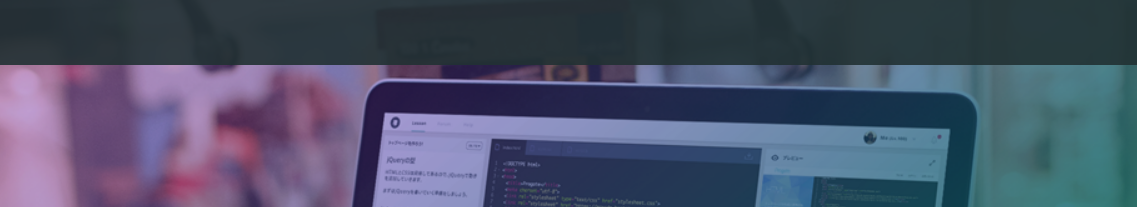
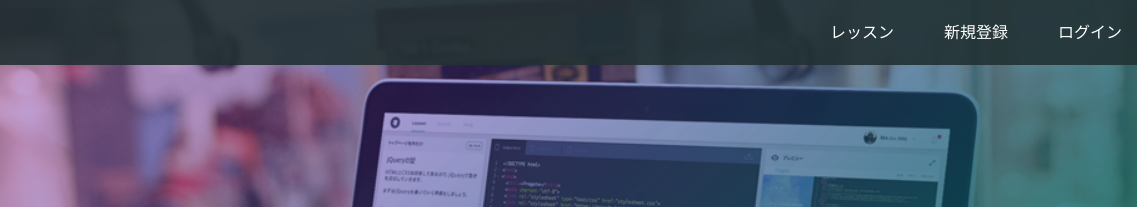
Before and after one commit to f-rido/f-raido, a plain HTML site: page Index.html in a window 1280 px wide. Shown: the top 207 px of the page, 143-1280 px from the left. Drawn offline with Linux system fonts and the light colour scheme.

Commit message:
Update Index.html

```diff
--- a/Index.html
+++ b/Index.html
@@ -14,7 +14,11 @@
         <img class="logo" src="https://prog-8.com/images/html/advanced/main_logo.png">
       </div>
       <span class="fa fa-bars menu-icon"></span>
-
+      <div class="header-right">
+        <a href="#">レッスン</a>
+        <a href="#">新規登録</a>
+        <a href="#" class="login">ログイン</a>
+      </div>
     </div>
   </header>
   <div class="top-wrapper">
```
